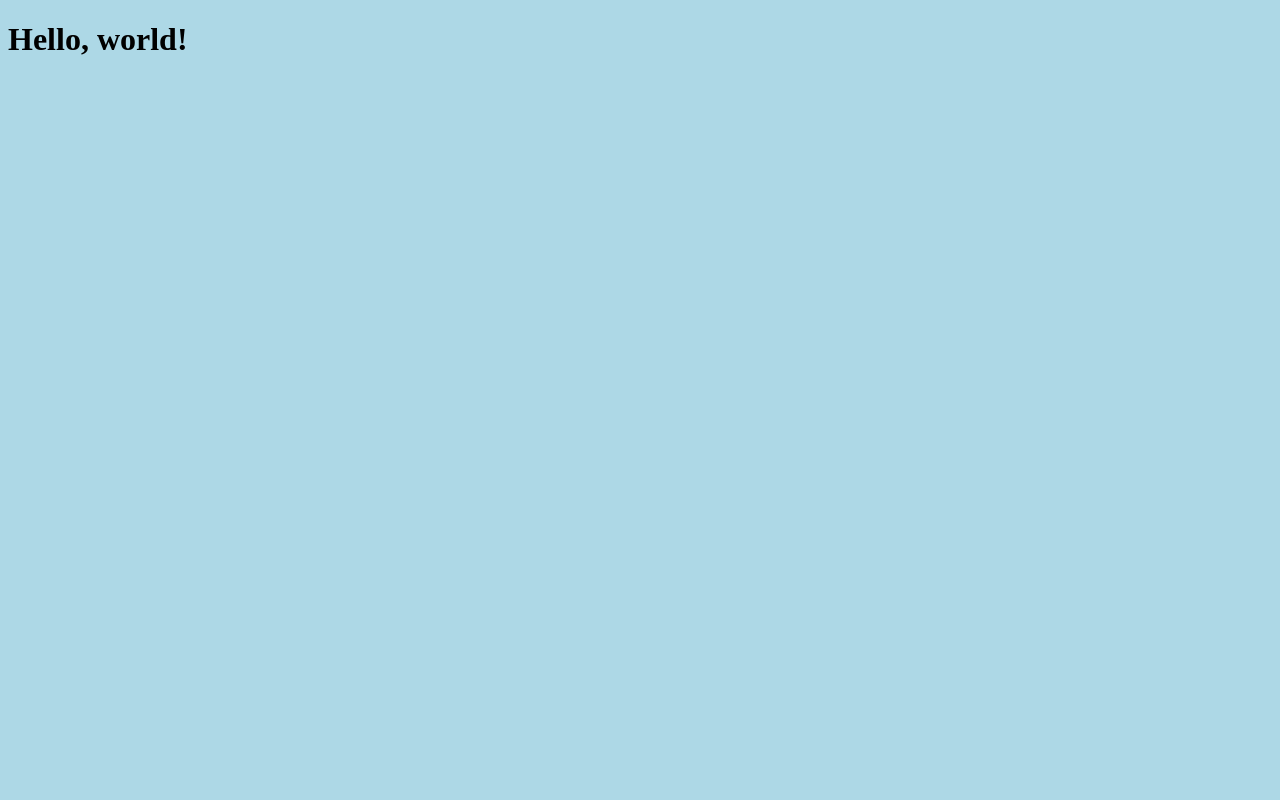
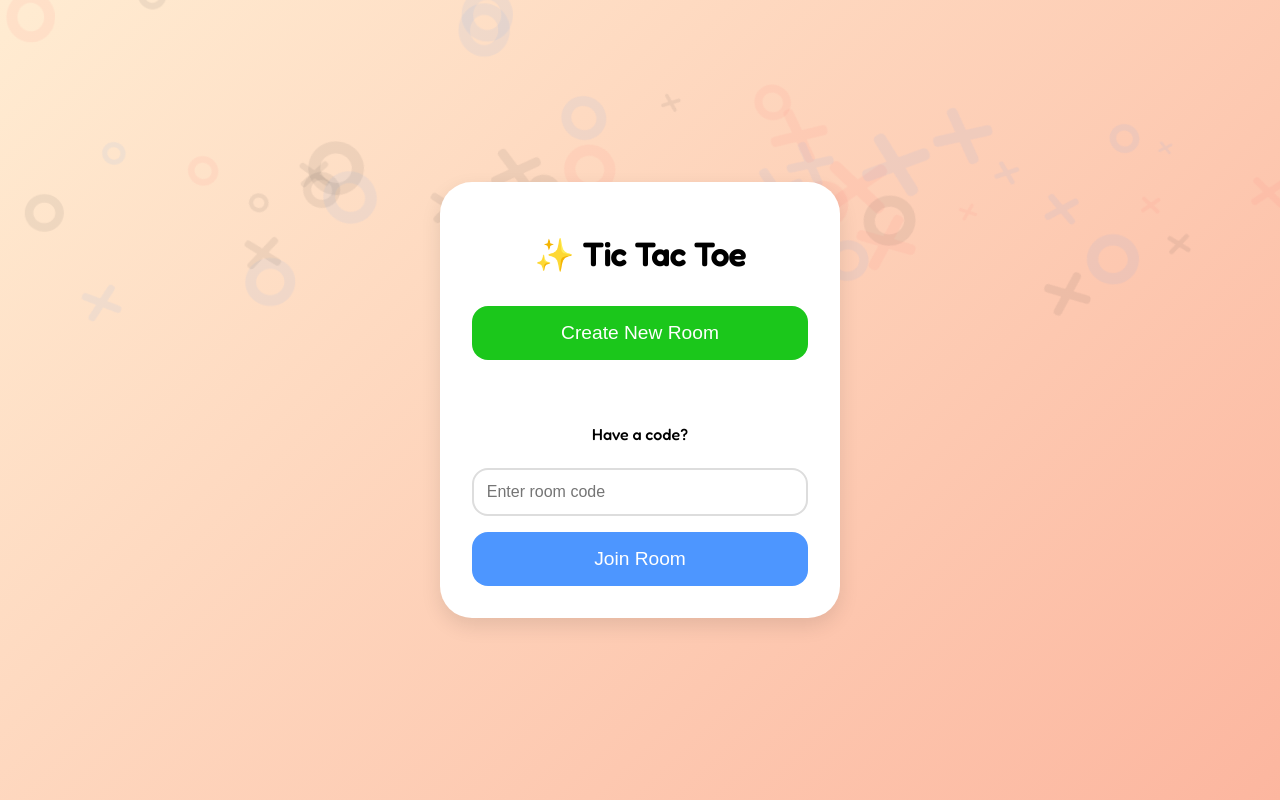
Before and after one commit to jmasone15/tic-tac-toe-socket-v2, a website: page public/index.html in a window 1280 px wide. Drawn offline with Linux system fonts and the light colour scheme.

Commit message:
Created homepage

```diff
--- a/public/assets/css/styles.css
+++ b/public/assets/css/styles.css
@@ -1,3 +1,120 @@
+/* DOM Selectors */
+* {
+    box-sizing: border-box;
+}
+
 body {
-    background-color: lightblue;
+    margin: 0;
+    background: linear-gradient(135deg, #ffecd2 0%, #fcb69f 100%);
+    padding: 1rem;
+    font-family: 'Fredoka', sans-serif;
+    display: flex;
+    align-items: center;
+    justify-content: center;
+    height: 100vh;
 }
+
+/* Classes */
+.container {
+    text-align: center;
+    width: 100%;
+    max-width: 400px;
+    background-color: white;
+    border-radius: 2rem;
+    box-shadow: 0 8px 20px rgba(0, 0, 0, 0.1);
+    padding: 2rem;
+}
+
+.container h1 {
+    margin-bottom: 1rem;
+    font-size: 2rem;
+}
+
+.container button {
+    width: 100%;
+    padding: 1rem;
+    margin-top: 1rem;
+    border: none;
+    border-radius: 1rem;
+    font-size: 1.2rem;
+    color: white;
+    cursor: pointer;
+    transition: filter 0.3s ease;
+}
+
+.container input {
+    width: 100%;
+    padding: 0.8rem;
+    border-radius: 1rem;
+    border: 2px solid #ddd;
+    margin-top: 0.5rem;
+    font-size: 1rem;
+}
+
+
+.floating-symbol {
+    position: fixed;
+    opacity: 0.08;
+    font-weight: bold;
+    pointer-events: none;
+    user-select: none;
+    z-index: -1;
+}
+
+.floating-symbol.up {
+    animation: floatUp 20s linear;
+}
+
+.floating-symbol.down {
+    animation: floatDown 25s linear;
+}
+
+.join-section {
+    margin-top: 4rem;
+}
+
+/* IDs */
+#join-room {
+    background: #4D96FF;
+}
+
+#create-room {
+    background-color: #1bc71b;
+}
+
+/* Pseudo Classes */
+button:hover {
+    filter: brightness(1.1);
+}
+
+/* Media Queries */
+@media (max-width: 500px) {
+    h1 {
+        font-size: 1.5rem;
+    }
+
+    button {
+        font-size: 1rem;
+    }
+}
+
+/* Animations */
+@keyframes floatUp {
+    0% {
+        transform: translateY(0) rotate(0deg);
+    }
+
+    100% {
+        transform: translateY(-120vh) rotate(360deg);
+    }
+}
+
+@keyframes floatDown {
+    0% {
+        transform: translateY(0) rotate(0deg);
+    }
+
+    100% {
+        transform: translateY(120vh) rotate(-360deg);
+    }
+}
--- /dev/null
+++ b/public/assets/js/animation.js
@@ -0,0 +1,48 @@
+const createFloatingSymbols = (count = 50) => {
+	const symbols = ['X', 'O'];
+	const colors = ['#333', '#4D96FF', '#FF6B6B'];
+
+	for (let i = 0; i < count; i++) {
+		const symbol = document.createElement('span');
+		symbol.classList.add('floating-symbol');
+
+		// Randomize Symbol
+		symbol.textContent = symbols[Math.floor(Math.random() * symbols.length)];
+
+		// Randomize Direction
+		if (Math.random < 0.5) {
+			symbol.classList.add('up');
+			symbol.style.bottom = `${Math.random() * -100}px`;
+		} else {
+			symbol.classList.add('down');
+			symbol.style.top = `${Math.random() * -100}px`;
+		}
+
+		// Randomize Horizontal Starting Position
+		symbol.style.left = `${Math.random() * 100}%`;
+
+		// Randomize Size and Color
+		const fontSize = 1 + Math.random() * 4; // 1rem to 5rem
+		symbol.style.fontSize = `${fontSize}rem`;
+		symbol.style.color = colors[Math.floor(Math.random() * colors.length)];
+
+		// Slightly random animation duration
+		const duration = 15 + Math.random() * 15;
+		symbol.style.animationDuration = `${duration}s`;
+
+		// Remove the symbol after animation completes
+		symbol.addEventListener('animationend', () => {
+			symbol.remove();
+		});
+
+		document.body.appendChild(symbol);
+	}
+};
+
+// Start on Load
+createFloatingSymbols();
+
+// Add 5 more every few seconds
+setInterval(() => {
+	createFloatingSymbols(10);
+}, 5000);
--- a/public/index.html
+++ b/public/index.html
@@ -1,3 +1,6 @@
+<!-- TODO -->
+<!-- Update code input to be 5 underlines like when you get a 2 factor code in email -->
+
 <!DOCTYPE html>
 <html lang="en">
 
@@ -5,13 +8,24 @@
     <meta charset="UTF-8">
     <meta name="viewport" content="width=device-width, initial-scale=1.0">
     <link rel="stylesheet" href="/assets/css/styles.css">
+    <link href="https://fonts.googleapis.com/css2?family=Fredoka:wght@500&display=swap" rel="stylesheet">
     <title>Tic-Tac-Toe</title>
 </head>
 
 <body>
-    <h1>Hello, world!</h1>
+    <div class="container">
+        <h1>✨ Tic Tac Toe</h1>
+        <button id="create-room">Create New Room</button>
+
+        <div class="join-section">
+            <p>Have a code?</p>
+            <input id="room-code" type="text" placeholder="Enter room code" max="21" />
+            <button id="join-room">Join Room</button>
+        </div>
+    </div>
 
     <script src="/assets/js/script.js"></script>
+    <script src="/assets/js/animation.js"></script>
 </body>
 
 </html>
```
